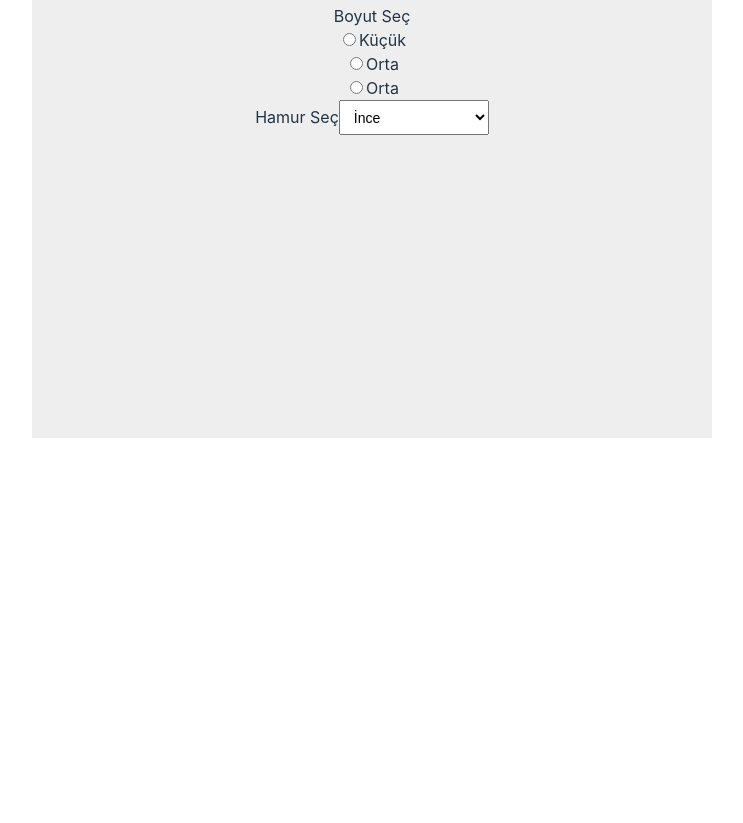
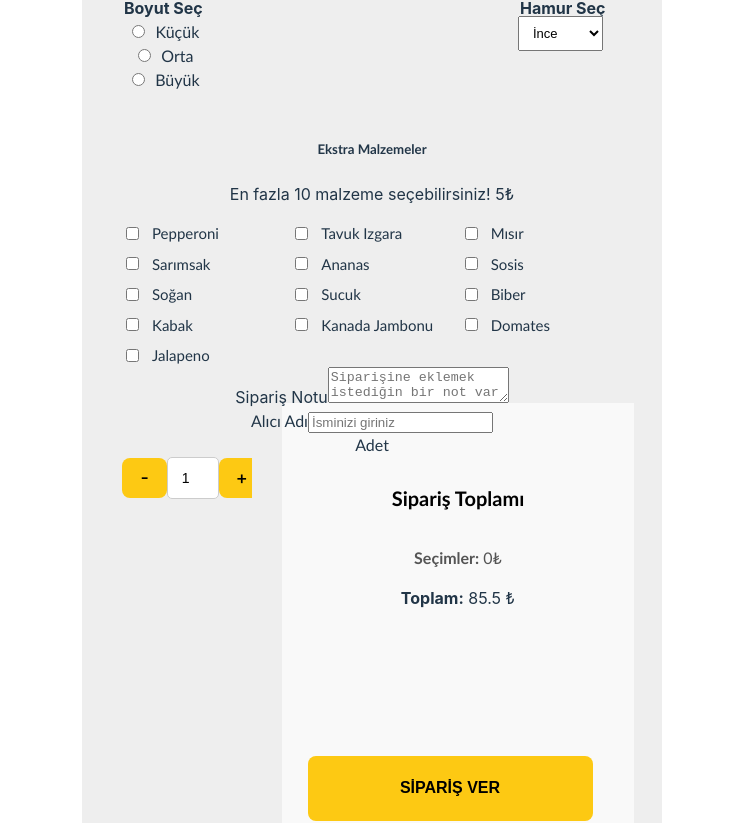
Before and after one commit to berke-oz/Teknolojik-Yemekler, a React (Vite) app: page / in a window 1280 px wide. Shown: the part 394-1217 px from the top of the page, without its empty margins (268-1011 px from the left). Before the commit the page ends 864 px from the top, so only its background shows below. Built offline with nearby package versions, Linux system fonts and the light colour scheme.

Commit message:
PizzaOrderForm sayfasına eklemeler yaptım.  handleChange,  handleSubmit eventleri ekledim.   Ekstra malzemeler, sipariş notu, alıcı adı, ve pizza adet sayısı inpuıtlarını ekledim ve sipariş tutarıında bir card oluşturdum

```diff
--- a/src/components/PizzaOrderForm.css
+++ b/src/components/PizzaOrderForm.css
@@ -4,14 +4,23 @@
     height: 100vh;
 
 
+
+}
+
+.pizza-description {
+    font-weight: lighter;
+    font-style: italic;
+    font-size: 0.9rem;
 }
 
 
 .pizza-order-form {
     width: 300%;
-    max-width: 600px;
+    height: 1500px;
+    max-width: 500px;
     padding: 40px;
     background-color: #eee;
+    gap: 50px;
 
 }
 
@@ -41,14 +50,148 @@
 
 
 
+#hamur {
+    width: 85px;
+    padding: 5px 10px;
+    font-size: 13px;
+    height: 35px;
+}
 
-#hamur {
-    width: 150px;
-    /* Genişliği küçültme */
-    padding: 5px 10px;
-    /* İçerik boşluklarını ayarlama */
+.size-dough-section {
+    margin-top: 50px;
+    display: flex;
+    justify-content: space-between;
+
+}
+
+.size-dough-section legend {
+    font-weight: bold;
+    font-size: 1rem;
+}
+
+.size-section input {
+    font-size: 15px;
+    margin-right: 10px;
+}
+
+.size-section label {
+    font-size: 1rem;
+    font-family: 'Gill Sans', 'Gill Sans MT', Calibri, 'Trebuchet MS', sans-serif;
+}
+
+.dough-section {
+    margin-top: 0px;
+    text-align: left;
+    margin-right: 9px;
+}
+
+.dough-section select {
+    margin-top: -25px;
+    margin-right: 10px;
+}
+
+.ekstra-malzemeler {
+    display: grid;
+    grid-template-columns: repeat(3, 1fr);
+    gap: 8px;
+    font-family: 'Gill Sans', 'Gill Sans MT', Calibri, 'Trebuchet MS', sans-serif;
+}
+
+.ekstra-malzemeler label {
+    display: flex;
+    align-items: center;
+    font-style: unset;
+    font-size: 15px;
+    gap: 10px;
+}
+
+
+
+
+.form-group h5 {
+    margin-top: 48px;
+    font-weight: bolder;
+    font-family: 'Gill Sans', 'Gill Sans MT', Calibri, 'Trebuchet MS', sans-serif;
+}
+
+.adet-secimi {
+
+    display: flex;
+    align-items: center;
+    overflow: hidden;
+    width: 130px;
+    margin-top: 80 px;
+
+
+}
+
+.adet-secimi-label {
+    margin-top: 6rem;
+    font-family: 'Gill Sans', 'Gill Sans MT', Calibri, 'Trebuchet MS', sans-serif;
+}
+
+.adet-secimi button {
+    width: 40px;
+    height: 40px;
+    background-color: #FDC913;
+    color: black;
+    font-size: 18px;
+    display: flex;
+    justify-content: center;
+    align-items: center;
+
+
+}
+
+.adet-secimi input[type="number"] {
+    width: 50px;
+    height: 40px;
+    text-align: center;
     font-size: 14px;
-    /* Yazı boyutunu küçültme */
-    height: 35px;
-    /* Yüksekliği küçültme */
+    border: 1px solid #ccc;
+    border-radius: 5px;
+    padding: 0;
+
 }
+
+
+
+.card-siparis-ozeti {
+    margin-left: 160px;
+    margin-top: -6rem;
+    background-color: #f9f9f9;
+    width: 18rem;
+    height: 23rem;
+
+
+}
+
+.card-siparis-ozeti button {
+    background-color: #FDC913;
+    color: black;
+    font-family: Arial, Helvetica, sans-serif;
+    font-weight: bold;
+    text-align: center;
+    margin-top: 130px;
+    margin-left: -1rem;
+    width: 285px;
+    height: 65px;
+}
+
+.alici-isim {
+    margin-top: 3rem;
+    font-family: 'Gill Sans', 'Gill Sans MT', Calibri, 'Trebuchet MS', sans-serif;
+}
+
+.card-siparis-ozeti-title {
+    font-family: 'Gill Sans', 'Gill Sans MT', Calibri, 'Trebuchet MS', sans-serif;
+    color: black;
+    font-size: 20px;
+}
+
+.card-siparis-ozeti-secimler {
+    font-family: 'Gill Sans', 'Gill Sans MT', Calibri, 'Trebuchet MS', sans-serif;
+    color: #555555;
+    font-size: 16px;
+
+}
--- a/src/components/PizzaOrderForm.jsx
+++ b/src/components/PizzaOrderForm.jsx
@@ -1,5 +1,5 @@
 import React, { useState } from "react";
-import { Button, Form, FormGroup, Input, Label } from 'reactstrap';
+import { Button, Card, CardBody, CardTitle, CardSubtitle, CardText, Form, FormGroup, Input, Label } from 'reactstrap';
 import './PizzaOrderForm.css'
 
 
@@ -10,7 +10,7 @@ export default function PizzaOrderForm() {
         isim: "",
         boyut: "",
         malzemeler: [],
-        ozel: "",
+        siparisNotu: "",
         adet: 1,
     });
 
@@ -30,24 +30,52 @@ export default function PizzaOrderForm() {
         "Domates",
         "Jalapeno",
     ];
+
+    const handleChange = (e) => {
+        const { name, value, type, checked } = e.target;
+        if (type === "checkbox") {
+            setFormData((prev) => ({
+                ...prev,
+                malzemeler: checked
+                    ? [...prev.malzemeler, value]
+                    : prev.malzemeler.filter((malzeme) => malzeme !== value),
+            }))
+        } else if (name === "adet") {
+            setFormData((prev) => ({
+                ...prev,
+                adet: Math.max(1, Number(value)),
+            }));
+        } else {
+            setFormData((prev) => ({
+                ...prev,
+                [name]: value,
+            }));
+        }
+    };
+    const handleSubmit = (e) => {
+        e.preventDefault();
+        console.log("Sipariş Detayları:", formData);
+
+    };
     return (
         <div className="form-container">
-            <Form className="pizza-order-form">
+            <Form className="pizza-order-form" onSubmit={handleSubmit}>
                 <div className="pizza-name">
-                    <h5>Position Absolute Acı Pizza</h5>
+                    <h5>{formData.isim}</h5>
                 </div>
                 <div className="pizza-price-rating">
                     <p className="price">85.50₺</p>
                     <p className="rating">4.9 <span>(200)</span></p>
                 </div>
-                <p> Frontend Dev olarak hala position:absolute kullanıyorsan bu pizza tam
+                <p className=""> Frontend Dev olarak hala position:absolute kullanıyorsan bu pizza tam
                     sana göre. Pizza, domates, peynir ve genellikle çeşitli diğer
                     malzemelerle kaplanmış, daha sonra geleneksel olarak odun ateşinde bir
                     fırında yüksek sıcaklıkta pişirilen, genellikle yuvarlak, düzleştirilmiş
                     mayalı buğday bazlı hamurdan oluşan İtalyan kökenli lezzetli bir
                     yemektir. Küçük bir pizzaya bazen pizzeta denir.
                 </p>
-                <div className="form-group">
+                <div className="size-dough-section">
+                    <div className="size-section">
                         <legend>Boyut Seç</legend>
                         <FormGroup check>
                             <Label check>
@@ -55,6 +83,7 @@ export default function PizzaOrderForm() {
                                     type="radio"
                                     name="boyut"
                                     value="Küçük"
+                                    onChange={handleChange}
                                 />
                                 Küçük
                             </Label>
@@ -65,6 +94,7 @@ export default function PizzaOrderForm() {
                                     type="radio"
                                     name="boyut"
                                     value="Orta"
+                                    onChange={handleChange}
                                 />
                                 Orta
                             </Label>
@@ -75,14 +105,18 @@ export default function PizzaOrderForm() {
                                     type="radio"
                                     name="boyut"
                                     value="Büyük"
+                                    onChange={handleChange}
                                 />
-                            Orta
+                                Büyük
+
                             </Label>
                         </FormGroup>
                     </div>
-                <div className="form-group">
+
+                    <div className="dough-section">
+                        <legend>Hamur Seç</legend>
                         <FormGroup>
-                        <Label htmlFor="hamur">Hamur Seç</Label>
+                            <Label htmlFor="hamur"></Label>
                             <Input
                                 type="select"
                                 name="hamur"
@@ -95,6 +129,106 @@ export default function PizzaOrderForm() {
                             </Input>
                         </FormGroup>
                     </div>
+                </div>
+                <div className="form-group">
+                    <h5>Ekstra Malzemeler</h5>
+                    <p>En fazla 10 malzeme seçebilirsiniz! 5₺</p>
+                    <div className="ekstra-malzemeler">
+                        {malzemeListesi.map((malzeme, index) => {
+                            return (
+                                <FormGroup key={index}>
+                                    <Label>
+                                        <Input
+                                            type="checkbox"
+                                            value={malzeme}
+                                            onChange={handleChange}
+                                            disabled={formData.malzemeler.length >= 10 && !formData.malzemeler.includes(malzeme)}
+                                        />
+                                        {malzeme}
+                                    </Label>
+                                </FormGroup>
+                            );
+                        })}
+                    </div>
+                </div>
+                <div className="form-group">
+                    <Label>Sipariş Notu</Label>
+                    <Input
+                        type="textarea"
+                        name="siparisNotu"
+                        value={formData.siparisNotu}
+                        onChange={handleChange}
+                        placeholder="Siparişine eklemek istediğin bir not var mı ?"
+                    />
+                </div>
+                <div className="form-group">
+                    <Label className="alici-isim">Alıcı  Adı</Label>
+                    <Input
+                        type="text"
+                        name="isim"
+                        id="isim"
+                        value={formData.isim}
+                        onChange={handleChange}
+                        placeholder="İsminizi giriniz"
+                        required
+                    />
+                </div>
+                <div className="form-group">
+                    <Label className="adet-secimi-label">Adet</Label>
+                    <div className="adet-secimi">
+                        <Button
+                            type="button"
+                            onClick={() =>
+                                setFormData((prev) => ({
+                                    ...prev,
+                                    adet: Math.max(1, prev.adet - 1),
+                                }))
+                            }
+                        >
+                            -
+                        </Button>
+                        <Input
+                            type="number"
+                            name="adet"
+                            value={formData.adet}
+                            onChange={handleChange}
+                        />
+                        <Button
+                            type="button"
+                            onClick={() =>
+                                setFormData((prev) => ({
+                                    ...prev,
+                                    adet: prev.adet + 1,
+                                }))
+                            }
+                        >
+                            +
+                        </Button>
+                    </div>
+                </div>
+                <div className="form-group">
+                    <Card
+                        color="light"
+                        className="card-siparis-ozeti"
+
+                    >
+
+                        <CardBody>
+                            <CardTitle className="card-siparis-ozeti-title" tag="h5">
+                                Sipariş Toplamı
+                            </CardTitle>
+                            <CardText className="card-siparis-ozeti-secimler">
+                                <strong>Seçimler:</strong> {formData.malzemeler.length * 5 || "0"}₺
+                            </CardText>
+                            <CardText className="card-siparis-ozeti-toplam-fiyat">
+                                <strong>Toplam:</strong> {(85.5 * formData.adet) + (formData.malzemeler.length * 5)} ₺
+                            </CardText>
+                            <Button color="primary">
+                                SİPARİŞ VER
+                            </Button>
+                        </CardBody>
+                    </Card>
+                </div>
             </Form>
         </div>
     );
```
Lines whose indentation alone changed are shown as unchanged.
